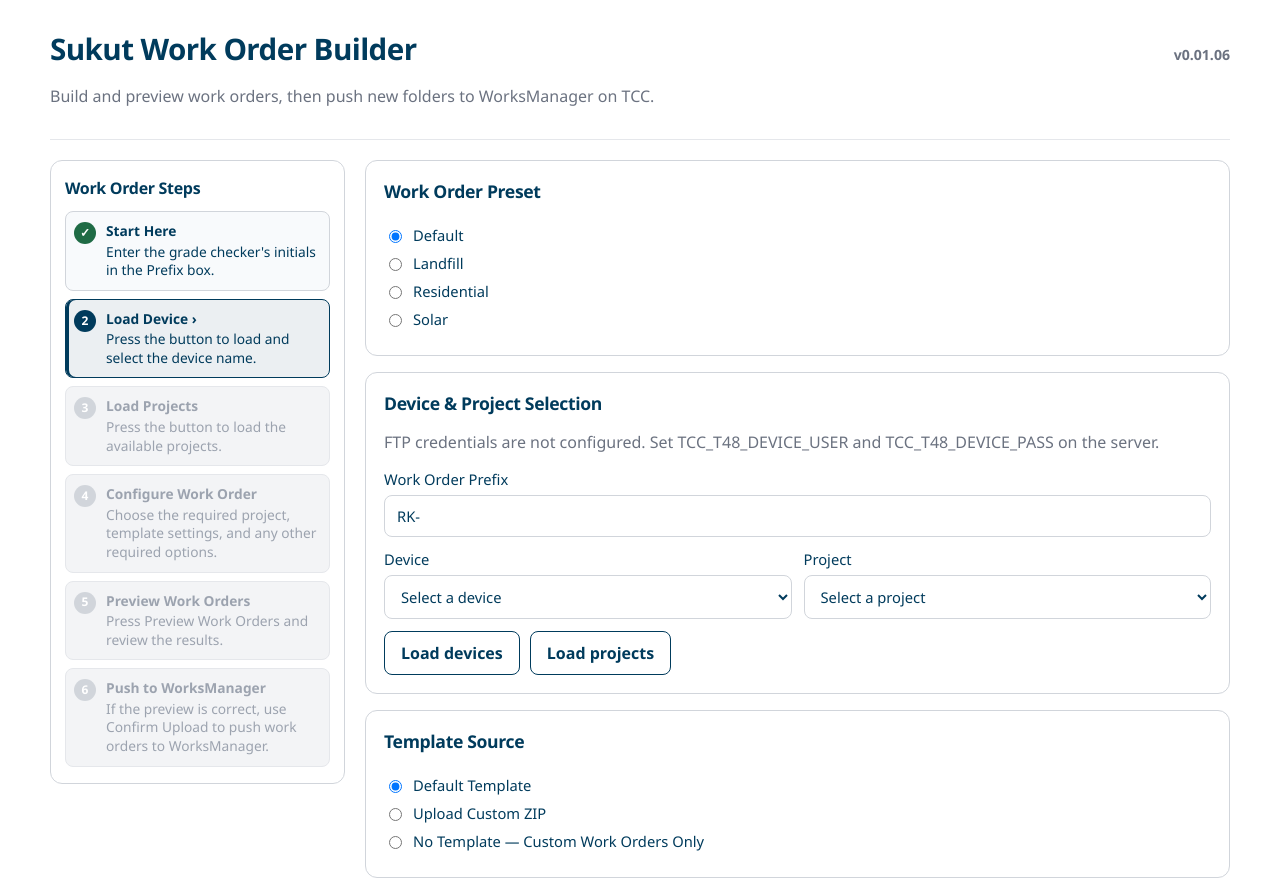
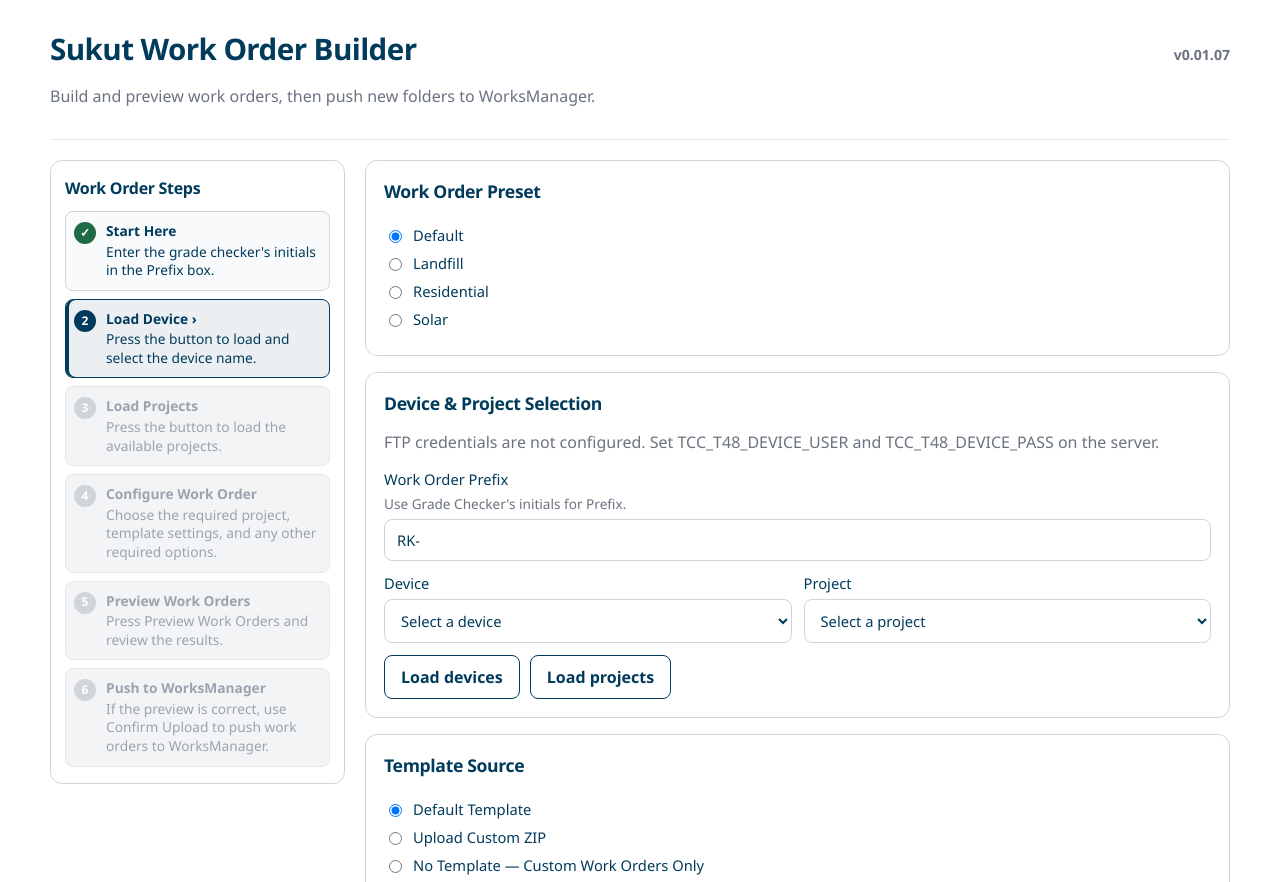
Before and after one commit to Lower-river-guy/TCC_Work_Order_Build, a Flask app: page / in a window 1280 px wide. Shown: the top 882 px of the page. Run offline with Flask 3, Linux system fonts and the light colour scheme.

Commit message:
v0.01.07 - Subtitle and prefix helper text
Co-authored-by: Cursor <cursoragent@cursor.com>

```diff
--- a/app/settings.py
+++ b/app/settings.py
@@ -4,7 +4,7 @@ from __future__ import annotations
 
 import os
 
-APP_VERSION = "0.01.06"
+APP_VERSION = "0.01.07"
 APP_NAME = "Sukut Work Order Builder"
 
 DEFAULT_PREFIX = "RK-"
--- a/app/static/app.css
+++ b/app/static/app.css
@@ -233,6 +233,13 @@ input:focus, select:focus {
 .radio { display: flex; align-items: center; gap: 8px; margin: 8px 0; font-weight: normal; color: var(--ink); }
 .hint { font-weight: normal; color: var(--muted); font-size: 0.88em; }
 
+.field-hint {
+  font-weight: normal;
+  font-size: 0.85rem;
+  color: var(--muted);
+  line-height: 1.35;
+}
+
 button {
   border: 0;
   border-radius: 8px;
--- a/app/templates/index.html
+++ b/app/templates/index.html
@@ -12,7 +12,7 @@
       <div class="mast-top">
         <div>
           <h1>Sukut Work Order Builder</h1>
-          <p class="lede">Build and preview work orders, then push new folders to WorksManager on TCC.</p>
+          <p class="lede">Build and preview work orders, then push new folders to WorksManager.</p>
         </div>
         <p class="version">v{{ version }}</p>
       </div>
@@ -108,6 +108,7 @@
 
           <label>
             Work Order Prefix
+            <span class="field-hint">Use Grade Checker's initials for Prefix.</span>
             <input id="prefix" type="text" value="{{ default_prefix }}" maxlength="50" autocomplete="off">
           </label>
 
```
Also changed, not shown: tests/test_web.py (+5 -1 lines), README.md.
